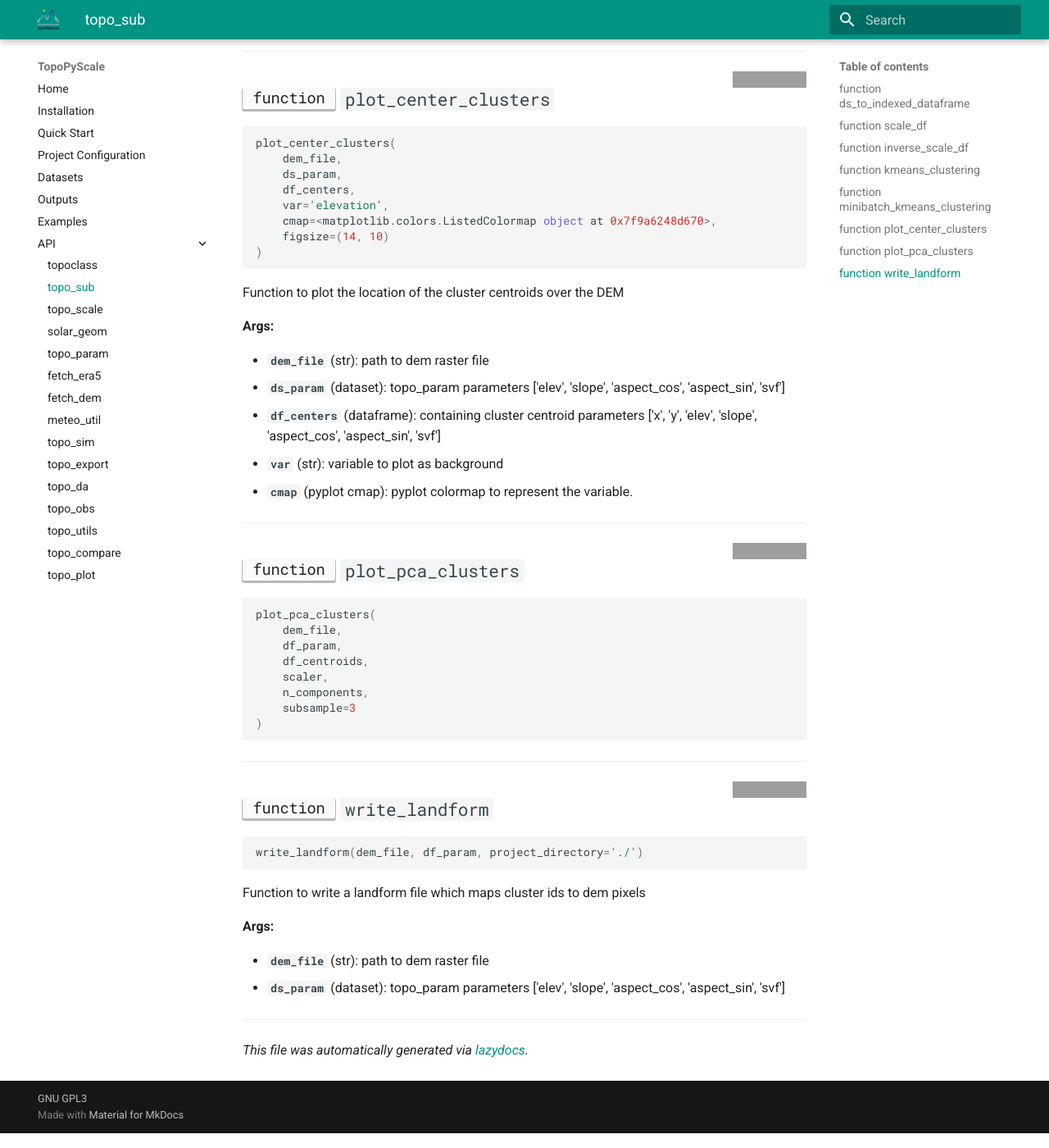
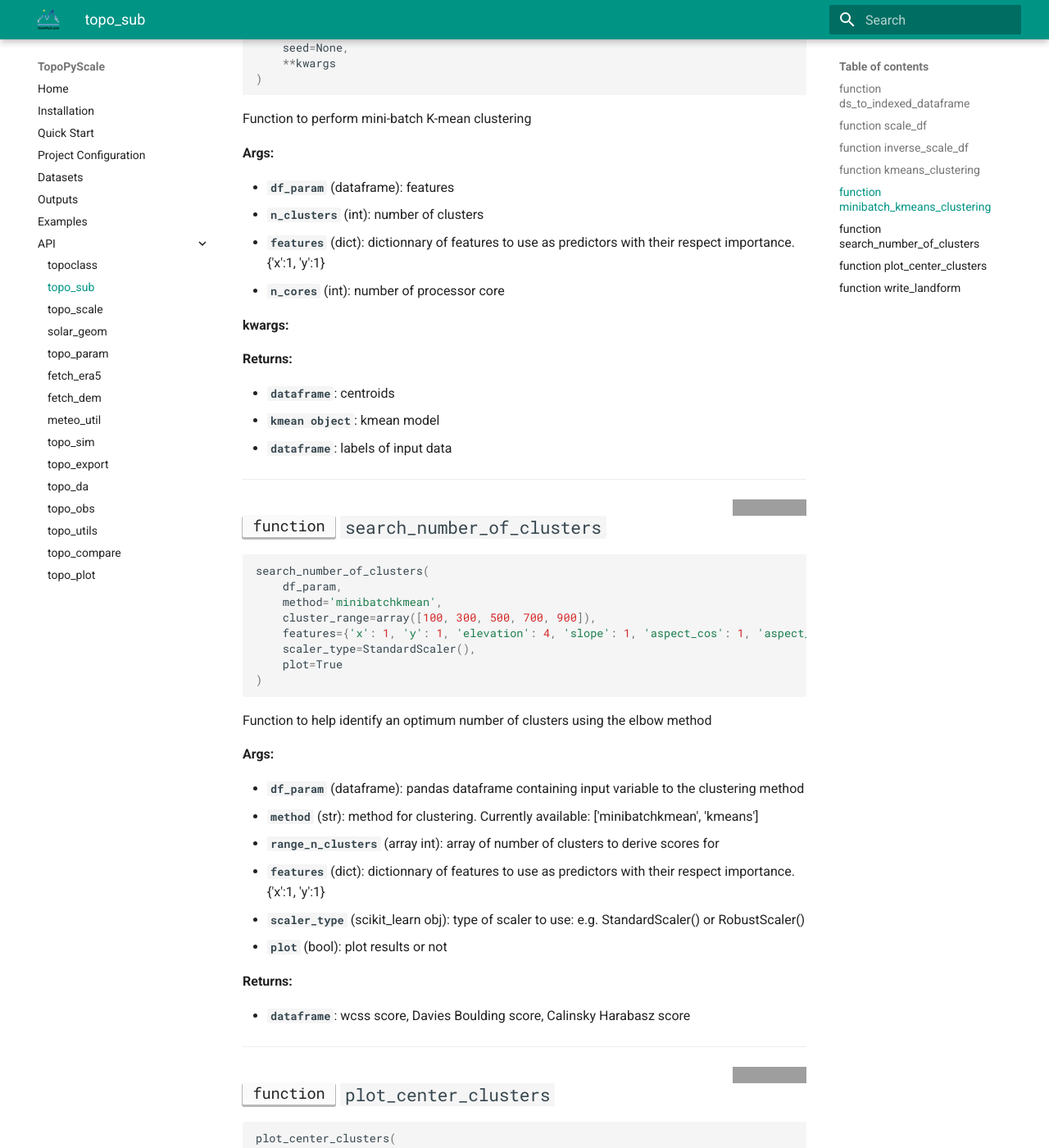
Before and after one commit to ArcticSnow/TopoPyScale_Documentation, an MkDocs documentation site: the page built from docs/TopoPyScale.topo_sub.md, in a window 1280 px wide and 1400 px high, scrolled down 2803 px. Shown: the whole window at 82% size. Built offline with MkDocs 1.6.1 and Material for MkDocs 9.7.7, drawn with Linux system fonts in a browser that asks for light colours; some of the changed text lies outside the part shown; grey boxes are pictures that could not be loaded.

Commit message:
added doc about choosing clustering features and config their relative importance

````diff
--- a/docs/TopoPyScale.topo_sub.md
+++ b/docs/TopoPyScale.topo_sub.md
@@ -17,7 +17,7 @@ S. Filhol, Oct 2021
 
 ---
 
-<a href="../docs/TopoPyScale/topo_sub/ds_to_indexed_dataframe#L23"><img align="right" style="float:right;" src="https://img.shields.io/badge/-source-cccccc?style=flat-square"></a>
+<a href="../docs/TopoPyScale/topo_sub/ds_to_indexed_dataframe#L24"><img align="right" style="float:right;" src="https://img.shields.io/badge/-source-cccccc?style=flat-square"></a>
 
 ## <kbd>function</kbd> `ds_to_indexed_dataframe`
 
@@ -43,12 +43,16 @@ By default the ds.to_dataframe() returns a multi-index dataframe. Here the coord
 
 ---
 
-<a href="../docs/TopoPyScale/topo_sub/scale_df#L40"><img align="right" style="float:right;" src="https://img.shields.io/badge/-source-cccccc?style=flat-square"></a>
+<a href="../docs/TopoPyScale/topo_sub/scale_df#L41"><img align="right" style="float:right;" src="https://img.shields.io/badge/-source-cccccc?style=flat-square"></a>
 
 ## <kbd>function</kbd> `scale_df`
 
 ```python
-scale_df(df_param, scaler=StandardScaler())
+scale_df(
+    df_param,
+    scaler=StandardScaler(),
+    features={'x': 1, 'y': 1, 'elevation': 4, 'slope': 1, 'aspect_cos': 1, 'aspect_sin': 1, 'svf': 1}
+)
 ```
 
 Function to scale features of a pandas dataframe
@@ -59,6 +63,7 @@ Function to scale features of a pandas dataframe
 
  - <b>`df_param`</b> (dataframe):  features to scale
  - <b>`scaler`</b> (scaler object):  Default is StandardScaler()
+ - <b>`features`</b> (dict):  dictionnary of features to use as predictors with their respect importance. {'x':1, 'y':1}
 
 
 
@@ -69,12 +74,16 @@ Function to scale features of a pandas dataframe
 
 ---
 
-<a href="../docs/TopoPyScale/topo_sub/inverse_scale_df#L56"><img align="right" style="float:right;" src="https://img.shields.io/badge/-source-cccccc?style=flat-square"></a>
+<a href="../docs/TopoPyScale/topo_sub/inverse_scale_df#L65"><img align="right" style="float:right;" src="https://img.shields.io/badge/-source-cccccc?style=flat-square"></a>
 
 ## <kbd>function</kbd> `inverse_scale_df`
 
 ```python
-inverse_scale_df(df_scaled, scaler)
+inverse_scale_df(
+    df_scaled,
+    scaler,
+    features={'x': 1, 'y': 1, 'elevation': 4, 'slope': 1, 'aspect_cos': 1, 'aspect_sin': 1, 'svf': 1}
+)
 ```
 
 Function to inverse feature scaling of a pandas dataframe
@@ -85,6 +94,7 @@ Function to inverse feature scaling of a pandas dataframe
 
  - <b>`df_scaled`</b> (dataframe):  scaled data to transform back to original (inverse transfrom)
  - <b>`scaler`</b> (scaler object):  original scikit learn scaler
+ - <b>`features`</b> (dict):  dictionnary of features to use as predictors with their respect importance. {'x':1, 'y':1}
 
 
 
@@ -95,12 +105,18 @@ Function to inverse feature scaling of a pandas dataframe
 
 ---
 
-<a href="../docs/TopoPyScale/topo_sub/kmeans_clustering#L72"><img align="right" style="float:right;" src="https://img.shields.io/badge/-source-cccccc?style=flat-square"></a>
+<a href="../docs/TopoPyScale/topo_sub/kmeans_clustering#L89"><img align="right" style="float:right;" src="https://img.shields.io/badge/-source-cccccc?style=flat-square"></a>
 
 ## <kbd>function</kbd> `kmeans_clustering`
 
 ```python
-kmeans_clustering(df_param, n_clusters=100, seed=None, **kwargs)
+kmeans_clustering(
+    df_param,
+    features={'x': 1, 'y': 1, 'elevation': 4, 'slope': 1, 'aspect_cos': 1, 'aspect_sin': 1, 'svf': 1},
+    n_clusters=100,
+    seed=None,
+    **kwargs
+)
 ```
 
 Function to perform K-mean clustering
@@ -110,6 +126,7 @@ Function to perform K-mean clustering
 **Args:**
 
  - <b>`df_param`</b> (dataframe):  features
+ - <b>`features`</b> (dict):  dictionnary of features to use as predictors with their respect importance. {'x':1, 'y':1}
  - <b>`n_clusters`</b> (int):  number of clusters
  - <b>`seed`</b> (int):  None or int for random seed generator
 
@@ -127,7 +144,7 @@ Function to perform K-mean clustering
 
 ---
 
-<a href="../docs/TopoPyScale/topo_sub/minibatch_kmeans_clustering#L99"><img align="right" style="float:right;" src="https://img.shields.io/badge/-source-cccccc?style=flat-square"></a>
+<a href="../docs/TopoPyScale/topo_sub/minibatch_kmeans_clustering#L122"><img align="right" style="float:right;" src="https://img.shields.io/badge/-source-cccccc?style=flat-square"></a>
 
 ## <kbd>function</kbd> `minibatch_kmeans_clustering`
 
@@ -135,6 +152,7 @@ Function to perform K-mean clustering
 minibatch_kmeans_clustering(
     df_param,
     n_clusters=100,
+    features={'x': 1, 'y': 1, 'elevation': 4, 'slope': 1, 'aspect_cos': 1, 'aspect_sin': 1, 'svf': 1},
     n_cores=4,
     seed=None,
     **kwargs
@@ -149,6 +167,7 @@ Function to perform mini-batch K-mean clustering
 
  - <b>`df_param`</b> (dataframe):  features
  - <b>`n_clusters`</b> (int):   number of clusters
+ - <b>`features`</b> (dict):  dictionnary of features to use as predictors with their respect importance. {'x':1, 'y':1}
  - <b>`n_cores`</b> (int):  number of processor core
 
 **kwargs:**
@@ -165,7 +184,42 @@ Function to perform mini-batch K-mean clustering
 
 ---
 
-<a href="../docs/TopoPyScale/topo_sub/plot_center_clusters#L127"><img align="right" style="float:right;" src="https://img.shields.io/badge/-source-cccccc?style=flat-square"></a>
+<a href="../docs/TopoPyScale/topo_sub/search_number_of_clusters#L155"><img align="right" style="float:right;" src="https://img.shields.io/badge/-source-cccccc?style=flat-square"></a>
+
+## <kbd>function</kbd> `search_number_of_clusters`
+
+```python
+search_number_of_clusters(
+    df_param,
+    method='minibatchkmean',
+    cluster_range=array([100, 300, 500, 700, 900]),
+    features={'x': 1, 'y': 1, 'elevation': 4, 'slope': 1, 'aspect_cos': 1, 'aspect_sin': 1, 'svf': 1},
+    scaler_type=StandardScaler(),
+    plot=True
+)
+```
+
+Function to help identify an optimum number of clusters using the elbow method
+
+**Args:**
+
+ - <b>`df_param`</b> (dataframe):  pandas dataframe containing input variable to the clustering method
+ - <b>`method`</b> (str):  method for clustering. Currently available: ['minibatchkmean', 'kmeans']
+ - <b>`range_n_clusters`</b> (array int):  array of number of clusters to derive scores for
+ - <b>`features`</b> (dict):  dictionnary of features to use as predictors with their respect importance. {'x':1, 'y':1}
+ - <b>`scaler_type`</b> (scikit_learn obj):  type of scaler to use: e.g. StandardScaler() or RobustScaler()
+ - <b>`plot`</b> (bool):  plot results or not
+
+
+
+**Returns:**
+
+ - <b>`dataframe`</b>:  wcss score, Davies Boulding score, Calinsky Harabasz score
+
+
+---
+
+<a href="../docs/TopoPyScale/topo_sub/plot_center_clusters#L248"><img align="right" style="float:right;" src="https://img.shields.io/badge/-source-cccccc?style=flat-square"></a>
 
 ## <kbd>function</kbd> `plot_center_clusters`
 
@@ -175,7 +229,7 @@ plot_center_clusters(
     ds_param,
     df_centers,
     var='elevation',
-    cmap=<matplotlib.colors.ListedColormap object at 0x7f9a6248d670>,
+    cmap=<matplotlib.colors.ListedColormap object at 0x7f32cba7a160>,
     figsize=(14, 10)
 )
 ```
@@ -195,29 +249,7 @@ Function to plot the location of the cluster centroids over the DEM
 
 ---
 
-<a href="../docs/TopoPyScale/topo_sub/plot_pca_clusters#L156"><img align="right" style="float:right;" src="https://img.shields.io/badge/-source-cccccc?style=flat-square"></a>
-
-## <kbd>function</kbd> `plot_pca_clusters`
-
-```python
-plot_pca_clusters(
-    dem_file,
-    df_param,
-    df_centroids,
-    scaler,
-    n_components,
-    subsample=3
-)
-```
-
-
-
-
-
-
----
-
-<a href="../docs/TopoPyScale/topo_sub/write_landform#L183"><img align="right" style="float:right;" src="https://img.shields.io/badge/-source-cccccc?style=flat-square"></a>
+<a href="../docs/TopoPyScale/topo_sub/write_landform#L277"><img align="right" style="float:right;" src="https://img.shields.io/badge/-source-cccccc?style=flat-square"></a>
 
 ## <kbd>function</kbd> `write_landform`
 
````
Also changed, not shown: docs/3_configurationFile.md (+1 -0 lines), docs/TopoPyScale.topo_obs.md (+3 -3 lines), docs/TopoPyScale.topo_plot.md (+5 -5 lines), docs/TopoPyScale.topo_scale.md (+1 -1 lines), docs/TopoPyScale.topoclass.md (+56 -31 lines).
